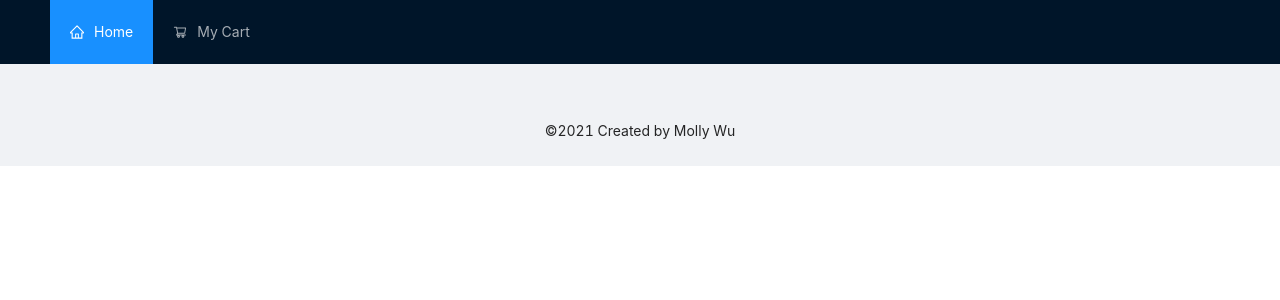
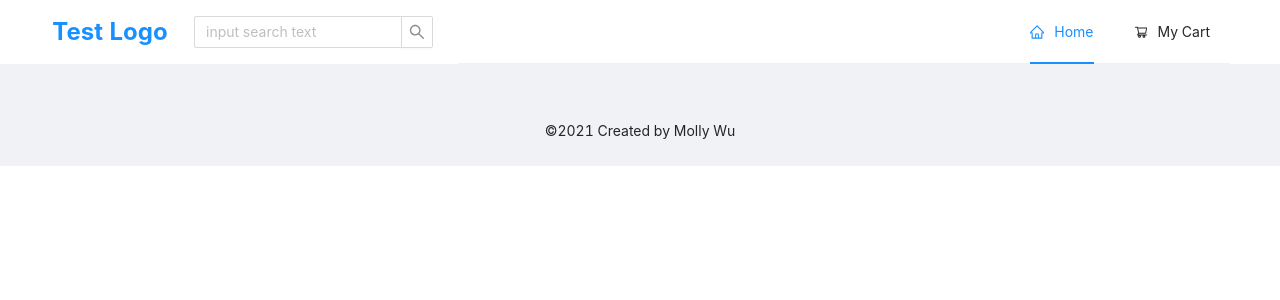
Before and after one commit to molly0414/react-demo, a React (Create React App) app: page / in a window 1280 px wide. Shown: the top 300 px of the page. Built offline with nearby package versions, Linux system fonts and the light colour scheme.

Commit message:
update header and menu

```diff
--- a/src/App.css
+++ b/src/App.css
@@ -18,3 +18,40 @@
   font-size: 28px;
   color: #0b8d87;
 }
+
+.header {
+  position: fixed;
+  z-index: 1;
+  width: 100%;
+  background-color: white;
+}
+
+.logo {
+  float: left;
+  width: 120px;
+  height: 32px;
+  line-height: 32px;
+  text-align: center;
+  margin: 16px 24px 16px 0;
+  color: #1890ff;
+  font-size: 24px;
+  font-weight: bold;
+}
+
+.search {
+  float: left;
+  width: 240px;
+  height: 32px;
+  margin: 16px 24px 16px 0;
+}
+
+.menu {
+  display: flex;
+  justify-content: flex-end;
+}
+
+@media screen and (max-width: 768px) {
+  .hidden-sm {
+    display: none !important;
+  }
+}
--- a/src/App.js
+++ b/src/App.js
@@ -1,6 +1,6 @@
 import React, { useState } from 'react';
 import { BrowserRouter as Router, Routes, Route, Link } from "react-router-dom";
-import { Layout, Menu } from 'antd';
+import { Layout, Menu, Input } from 'antd';
 import { HomeOutlined, ShoppingCartOutlined } from '@ant-design/icons';
 import 'App.css';
 import MyCart from "pages/MyCart";
@@ -9,16 +9,29 @@ import ProductDetail from 'pages/ProductDetail';
 import ProductsProvider from "contexts/ProductsProvider";
 
 const { Header, Content, Footer } = Layout;
+const { Search } = Input;
 
 function App() {
   const [current, setCurrent] = useState('home');
-
+  const onSearch = (value) => console.log(value);
   return (
     <ProductsProvider>
       <Router>
         <Layout className="layout">
-          <Header style={{ position: 'fixed', zIndex: 1, width: '100%' }}>
-            <Menu theme="dark" onClick={(e) => setCurrent(e.key)} selectedKeys={[current]} mode="horizontal">
+          <Header className="header">
+            <div className="logo"><Link to="/react-demo">Test Logo</Link></div>
+            <Search
+              className="search hidden-sm"
+              placeholder="input search text"
+              allowClear
+              onSearch={onSearch}
+            />
+            <Menu
+              className="menu"
+              theme="light"
+              onClick={(e) => setCurrent(e.key)}
+              selectedKeys={[current]}
+              mode="horizontal">
               <Menu.Item key="home" icon={<HomeOutlined />}><Link to="/react-demo">Home</Link></Menu.Item>
               <Menu.Item key="cart" icon={<ShoppingCartOutlined />}><Link to="/my-cart">My Cart</Link></Menu.Item>
             </Menu>
```
